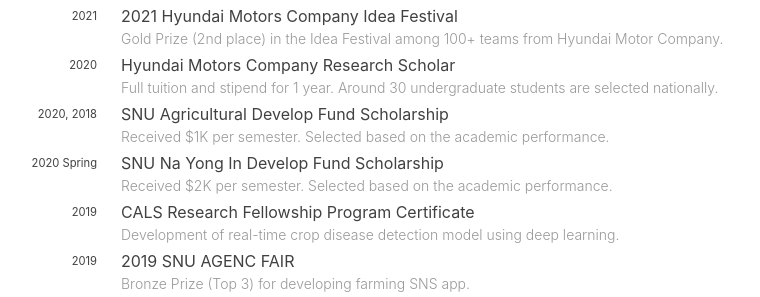
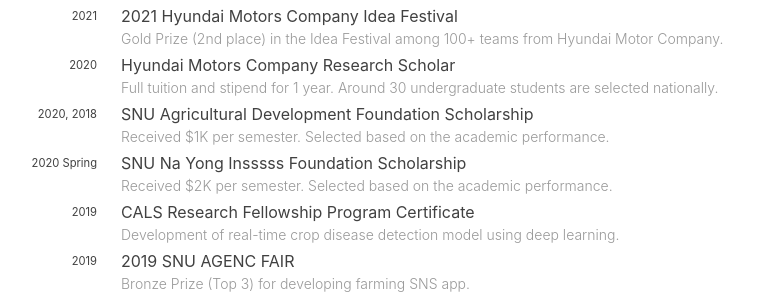
Before and after one commit to skvictoria/skvictoria.github.io, a Jekyll site: the page built from cv.md, in a window 1280 px wide and 900 px high, scrolled down 1632 px. Shown: the part 156-453 px from the top of the window, without its empty margins (211-971 px from the left). Built offline with Jekyll 4.4.1, drawn with Linux system fonts in a browser that asks for light colours; nearby versions of some CDN libraries; some web fonts are replaced.

Commit message:
edit typo

```diff
--- a/_data/awards.yaml
+++ b/_data/awards.yaml
@@ -18,11 +18,11 @@
   description: "Full tuition and stipend for 1 year. Around 30 undergraduate students are selected nationally."
   year: "2020"
 
-- name: SNU Agricultural Develop Fund Scholarship
+- name: SNU Agricultural Development Foundation Scholarship
   description: "Received $1K per semester. Selected based on the academic performance."
   year: "2020, 2018"
 
-- name: SNU Na Yong In Develop Fund Scholarship
+- name: SNU Na Yong Insssss Foundation Scholarship
   description: "Received $2K per semester. Selected based on the academic performance."
   year: "2020 Spring"
 
```
